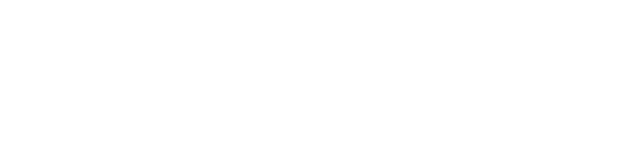
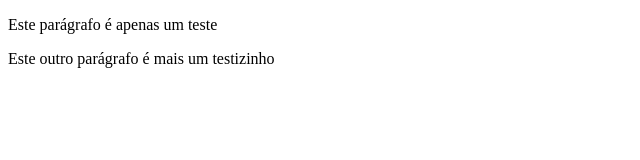
Before and after one commit to kwbarros/AulaExemplo, a plain HTML site: page index.html in a window 1280 px wide. Shown: the whole page, without its empty margins (0-640 px from the left). Drawn offline with Linux system fonts and the light colour scheme.

Commit message:
segundaversao

```diff
--- a/index.html
+++ b/index.html
@@ -7,6 +7,7 @@
     <title>Testando o GitHub</title>
 </head>
 <body>
-
+  <p>Este parágrafo é apenas um teste</p>
+  <p>Este outro parágrafo é mais um testizinho</p>
 </body>
 </html>
```
